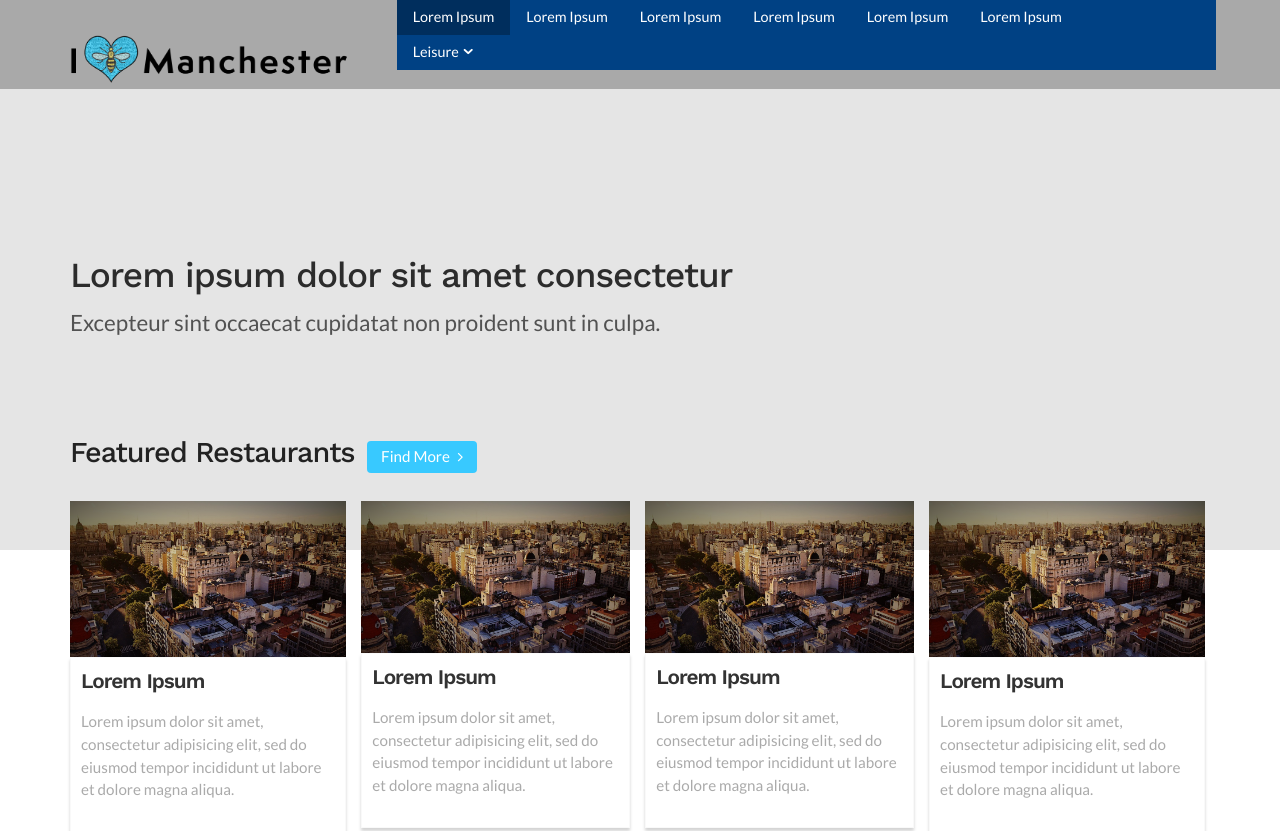
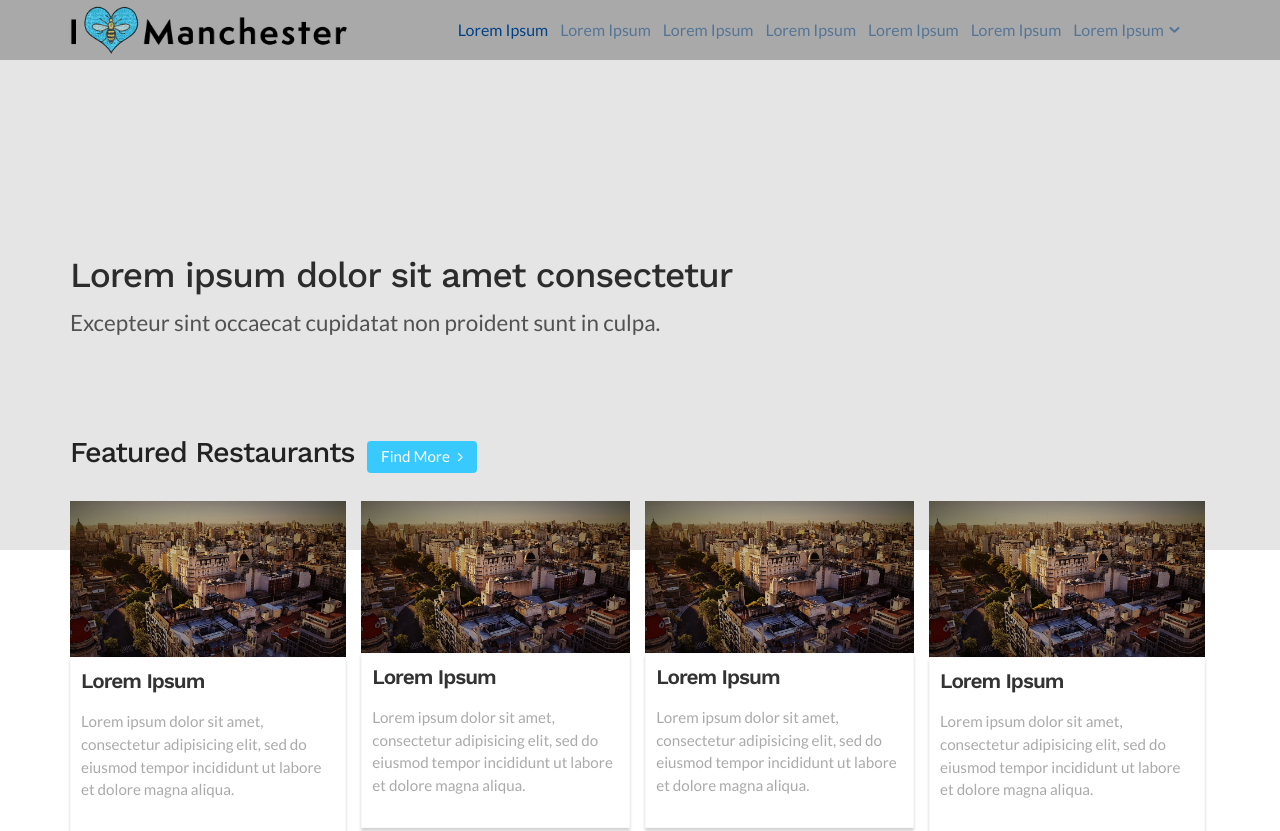
Before and after one commit to Pushedskydiver/dpm-website, a PHP site: page / in a window 1280 px wide. Shown: the top 831 px of the page. Run offline with PHP 8.4, Linux system fonts and the light colour scheme.

Commit message:
Make nav responsive on desktop.

```diff
--- a/css/style.css
+++ b/css/style.css
@@ -1541,46 +1541,162 @@ footer h3 {
     float: none;
   }
 
-  header .transparent-dark .menu > li > a {
-    padding: 8px 16px;
-  }
-
-  header .menu > li > .classic ul > li {
-    display: inline-block;
-    margin: 0 !important;
-  }
-
-  header .menu > li > .classic ul > li a {
-    padding: 8px 16px;
-  }
-
   .menu-content {
     position: relative;
+    width: auto;
+    background: transparent;
+    overflow-y: visible;
+
+    -webkit-transform: none !important;
+      -ms-transform: none !important;
+        transform: none !important;
+  }
+
+  .menu-toggler, .close-nav {
+    display: none !important;
+  }
+
+  .header .transparent-dark .menu > li > a {
+    color: #004184;
+    font-size: 1rem;
+    line-height: 60px;
+    opacity: 0.5 !important;
+    padding: 0;
+    padding-right: 21px;
+  }
+
+  .header .dark .menu > li > a {
+    line-height: 55px;
+  }
+
+  .header .menu > li > .classic ul > li a {
+    font-size: 0.9rem;
+    line-height: normal;
+  }
+
+  .header .transparent-dark .menu > li > a:hover {
+    opacity: 1 !important;
+  }
+
+  .header .menu {
+    display: initial !important;
+
+    -webkit-transform: none !important;
+      -ms-transform: none !important;
+        transform: none !important;
+  }
+
+  .header .menu > li {
     display: inline-block;
-    width: 70%;
-    float: none !important;
-
-    -webkit-transform: none;
-      transform: none;
-        -ms-transform: none;
-  }
-
-  .pull-right.col,
-  .menu-content .pull-right {
-    display: none !important;
-  }
-
-  .menu-content ul li {
+  }
+
+  .header .menu > li.active {
+    background: none;
+  }
+
+  .header .menu > li.active a {
+    opacity: 1 !important;
+  }
+
+  .header .menu > li.classic > a {
+    display: block;
+  }
+
+  .header .menu > li > .classic {
+    max-height: 0;
+  }
+
+  .header .menu > li:after,
+  .header .menu > li > .classic ul > li::after {
+    display: none;
+  }
+
+  .header .menu > li > .classic:before {
+    content: '';
+    position: absolute;
+    height: 7px;
+    width: calc(50% - 7px);
+    background-color: #ffffff;
+    border-top: 1px solid rgba(0, 0, 0, 0.12);
     display: inline-block;
+  }
+
+  .header .menu > li > .classic:after {
+    content: '';
+    position: absolute;
+    height: 7px;
+    right: 0;
+    width: calc(50% - 7px);
+    background-color: #ffffff;
+    border-top: 1px solid rgba(0, 0, 0, 0.12);
+    top: 0;
+    display: inline-block;
+  }
+
+  .header .menu > li > .classic > span.arrow {
+    display: inline-block;
+    left: 0;
+    right: 0;
+    margin: 0 auto;
+  }
+
+  .header .menu > li > .classic {
+    position: absolute;
+    left: 50%;
+    right: 0;
+    top: 45px !important;
+    margin-left: -102px;
+    max-height: 0;
+    -webkit-transition: all 0.4s cubic-bezier(0.19, 1, 0.22, 1);
+    transition: all 0.4s cubic-bezier(0.19, 1, 0.22, 1);
+    border: 1px solid rgba(0, 0, 0, 0);
+    border-top: 0;
+  }
+
+  .header .menu > li.classic.open > a {
+    color: #004184 !important;
+    opacity: 1 !important;
+  }
+
+  .header .dark .menu > li.classic.open > a {
+    color: #004184 !important;
+    opacity: 1 !important;
+  }
+
+  .header .menu > li > .classic ul {
+    padding: 0;
+    list-style: none;
+    overflow: hidden;
+    background-color: #ffffff;
+    margin-top: 6px;
+  }
+
+  .header .menu > li > .classic ul > li a {
+    color: #121212;
+    opacity: 0.5 !important;
+  }
+
+  .header .menu > li > .classic ul > li a:hover {
+    opacity: 1 !important;
+  }
+
+  .header .menu > li.classic > nav ul li {
+    padding: 0;
+    margin: 0;
+  }
+
+  .header .menu > li.classic > nav ul li a {
+    display: block;
+    padding: 8px 12px;
+  }
+
+  .header .transparent-dark .menu > li > a {
+    padding-right: 12px;
   }
 
   header .mobile-copyright,
   header .mobile-social {
     display: none;
-  }
-
-  header .menu {
-    display: block;
   }
 
   .jump-flex-item {
--- a/index.html
+++ b/index.html
@@ -75,13 +75,13 @@
                   ><li><a href="#">Lorem Ipsum</a></li
                   ><li><a href="#">Lorem Ipsum</a></li
                   ><li><a href="#">Lorem Ipsum</a></li
-                  ><li class="classic"><a href="javascript:;">Leisure <i class="pg-arrow_minimize m-l-5"></i></a>
+                  ><li class="classic"><a href="javascript:;">Lorem Ipsum <i class="pg-arrow_minimize m-l-5"></i></a>
                     <!-- BEGIN : SUB MENU -->
                     <nav class="classic">
                       <span class="arrow"></span>
                       <ul>
-                        <li><a href="#">Shopping</a></li>
-                        <li><a href="#">Museums &amp; Galleries</a></li>
+                        <li><a href="#">Lorem Ipsum</a></li>
+                        <li><a href="#">Lorem Ipsum</a></li>
                         <li><a href="#">Lorem Ipsum</a></li>
                       </ul>
                     </nav>
```
